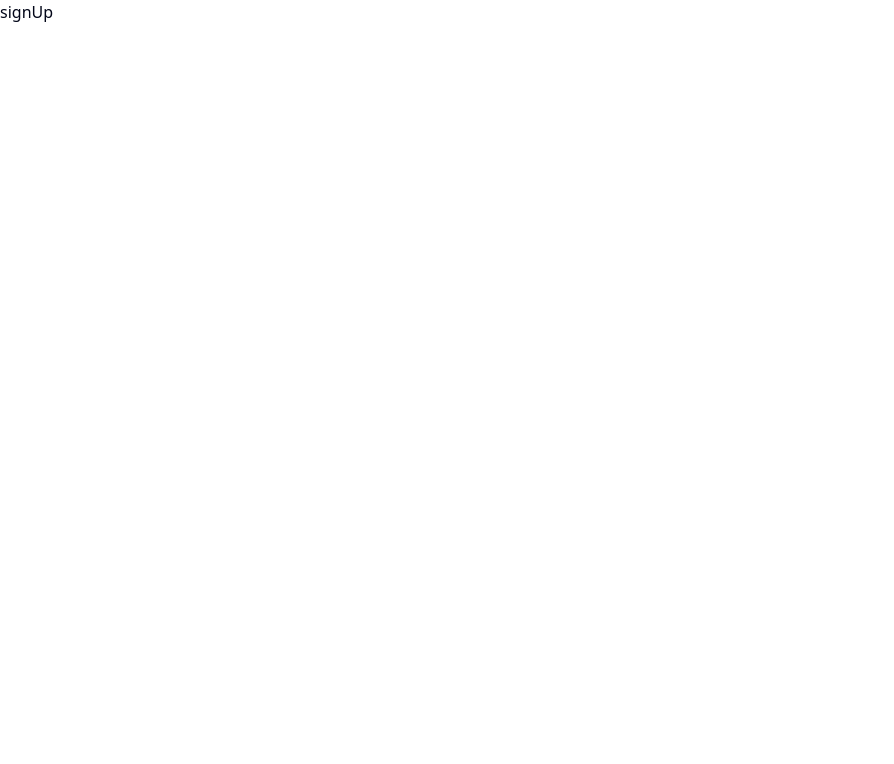
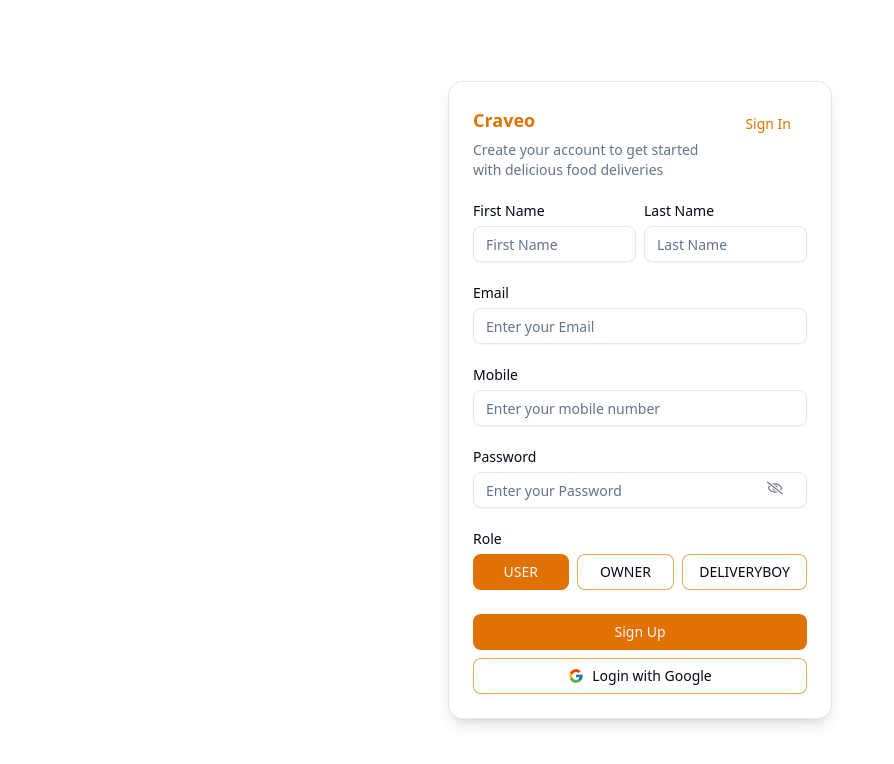
Before and after one commit to ShreyaSheth/food-delivery-app, a React (Vite) app in the folder frontend/: page /signup in a window 1280 px wide. Shown: the top 764 px of the page, without its empty margins (0-894 px from the left). Built offline with nearby package versions, Linux system fonts and the light colour scheme.

Commit message:
Added UI for signup and signin page, API call for post request

```diff
--- a/frontend/package.json
+++ b/frontend/package.json
@@ -13,6 +13,7 @@
     "@radix-ui/react-label": "^2.1.7",
     "@radix-ui/react-slot": "^1.2.3",
     "@tailwindcss/vite": "^4.1.13",
+    "axios": "^1.12.2",
     "class-variance-authority": "^0.7.1",
     "clsx": "^2.1.1",
     "lucide-react": "^0.544.0",
--- a/frontend/src/App.jsx
+++ b/frontend/src/App.jsx
@@ -3,6 +3,7 @@
 import SignUp from "./pages/signUp";
 import SignIn from "./pages/SignIn";
 
+export const serverUrl = "http://localhost:8000";
 function App() {
   return (
     <Routes>
--- a/frontend/src/components/ui/button.jsx
+++ b/frontend/src/components/ui/button.jsx
@@ -1,8 +1,8 @@
-import * as React from "react"
-import { Slot } from "@radix-ui/react-slot"
+import * as React from "react";
+import { Slot } from "@radix-ui/react-slot";
 import { cva } from "class-variance-authority";
 
-import { cn } from "@/lib/utils"
+import { cn } from "@/lib/utils";
 
 const buttonVariants = cva(
   "inline-flex items-center justify-center gap-2 whitespace-nowrap rounded-md text-sm font-medium transition-all disabled:pointer-events-none disabled:opacity-50 [&_svg]:pointer-events-none [&_svg:not([class*='size-'])]:size-4 shrink-0 [&_svg]:shrink-0 outline-none focus-visible:border-ring focus-visible:ring-ring/50 focus-visible:ring-[3px] aria-invalid:ring-destructive/20 dark:aria-invalid:ring-destructive/40 aria-invalid:border-destructive",
@@ -10,15 +10,17 @@
     variants: {
       variant: {
         default: "bg-primary text-primary-foreground hover:bg-primary/90",
+        craveo: "bg-amber-600 text-primary-foreground hover:bg-amber-600/90",
         destructive:
           "bg-destructive text-white hover:bg-destructive/90 focus-visible:ring-destructive/20 dark:focus-visible:ring-destructive/40 dark:bg-destructive/60",
         outline:
-          "border bg-background shadow-xs hover:bg-accent hover:text-accent-foreground dark:bg-input/30 dark:border-input dark:hover:bg-input/50",
+          "border border-amber-600/60 bg-background shadow-xs hover:bg-accent hover:text-accent-foreground dark:bg-input/30 dark:border-input dark:hover:bg-input/50",
         secondary:
           "bg-secondary text-secondary-foreground hover:bg-secondary/80",
         ghost:
           "hover:bg-accent hover:text-accent-foreground dark:hover:bg-accent/50",
         link: "text-primary underline-offset-4 hover:underline",
+        transey: "bg-transparent hover:bg-transparent shadow-none",
       },
       size: {
         default: "h-9 px-4 py-2 has-[>svg]:px-3",
@@ -28,27 +30,22 @@
       },
     },
     defaultVariants: {
-      variant: "default",
+      variant: "craveo",
       size: "default",
     },
   }
-)
+);
 
-function Button({
-  className,
-  variant,
-  size,
-  asChild = false,
-  ...props
-}) {
-  const Comp = asChild ? Slot : "button"
+function Button({ className, variant, size, asChild = false, ...props }) {
+  const Comp = asChild ? Slot : "button";
 
   return (
     <Comp
       data-slot="button"
       className={cn(buttonVariants({ variant, size, className }))}
-      {...props} />
+      {...props}
+    />
   );
 }
 
-export { Button, buttonVariants }
+export { Button, buttonVariants };
--- a/frontend/src/pages/SignIn.jsx
+++ b/frontend/src/pages/SignIn.jsx
@@ -1,4 +1,4 @@
-import React from "react";
+import React, { useState } from "react";
 import { Button } from "@/components/ui/button";
 import {
   Card,
@@ -11,17 +11,31 @@
 } from "@/components/ui/card";
 import { Input } from "@/components/ui/input";
 import { Label } from "@/components/ui/label";
+import { FcGoogle } from "react-icons/fc";
+import { useNavigate } from "react-router-dom";
+const SignIn = () => {
+  const navigate = useNavigate();
 
-const SignIn = () => {
+  const [showPassword, setShowPassword] = useState(false);
+  const [email, setEmail] = useState("");
+  const [password, setPassword] = useState("");
+
   return (
-    <Card className="w-full max-w-sm">
+    <div className="min-h-screen w-full flex items-center justify-center">
+      <Card className="w-full max-w-sm shadow-lg">
         <CardHeader>
-        <CardTitle>Login to your account</CardTitle>
+          <CardTitle className="text-amber-600 text-lg">Craveo</CardTitle>
           <CardDescription>
-          Enter your email below to login to your account
+            Sign in your account to get delicious food deliveries
           </CardDescription>
           <CardAction>
-          <Button variant="link">Sign Up</Button>
+            <Button
+              variant="link"
+              className="text-amber-600"
+              onClick={() => navigate("/signup")}
+            >
+              Sign Up
+            </Button>
           </CardAction>
         </CardHeader>
         <CardContent>
@@ -32,34 +46,48 @@
                 <Input
                   id="email"
                   type="email"
-                placeholder="m@example.com"
+                  value={email}
+                  onChange={(e) => setEmail(e.target.value)}
+                  placeholder="Enter your Email"
                   required
                 />
               </div>
-            <div className="grid gap-2">
-              <div className="flex items-center">
+
+              <div className="grid gap-2 relative">
                 <Label htmlFor="password">Password</Label>
-                <a
-                  href="#"
-                  className="ml-auto inline-block text-sm underline-offset-4 hover:underline"
+                <div>
+                  <Input
+                    id="password"
+                    type={showPassword ? "text" : "password"}
+                    value={password}
+                    onChange={(e) => setPassword(e.target.value)}
+                    placeholder="Enter your Password"
+                    required
+                  />
+                  <Button
+                    variant="transey"
+                    className={
+                      "absolute right-3 top-5 text-gray-500 cursor-pointer"
+                    }
+                    onClick={() => setShowPassword((prev) => !prev)}
                   >
-                  Forgot your password?
-                </a>
+                    {showPassword ? <FaRegEye /> : <FaRegEyeSlash />}
+                  </Button>
                 </div>
-              <Input id="password" type="password" required />
               </div>
             </div>
           </form>
         </CardContent>
         <CardFooter className="flex-col gap-2">
-        <Button type="submit" className="w-full">
-          Login
+          <Button type="submit" className="w-full" onClick={handleSignIn}>
+            Sign In
           </Button>
           <Button variant="outline" className="w-full">
-          Login with Google
+            <FcGoogle /> Login with Google
           </Button>
         </CardFooter>
       </Card>
+    </div>
   );
 };
 
--- a/frontend/src/pages/SignUp.jsx
+++ b/frontend/src/pages/SignUp.jsx
@@ -1,7 +1,165 @@
-import React from "react";
+import React, { useState } from "react";
+import { Button } from "@/components/ui/button";
+import {
+  Card,
+  CardAction,
+  CardContent,
+  CardDescription,
+  CardFooter,
+  CardHeader,
+  CardTitle,
+} from "@/components/ui/card";
+import { Input } from "@/components/ui/input";
+import { Label } from "@/components/ui/label";
+import { FcGoogle } from "react-icons/fc";
+import { FaRegEyeSlash, FaRegEye } from "react-icons/fa";
+import { useNavigate } from "react-router-dom";
+import axios from "axios";
+import { serverUrl } from "@/App";
 
-const signUp = () => {
-  return <div>signUp</div>;
+const SignUp = () => {
+  const navigate = useNavigate();
+  const [showPassword, setShowPassword] = useState(false);
+  const [role, setRole] = useState("user");
+  const [firstName, setFirstName] = useState("");
+  const [lastName, setLastName] = useState("");
+  const [email, setEmail] = useState("");
+  const [mobile, setMobile] = useState("");
+  const [password, setPassword] = useState("");
+
+  const handleSignUp = async () => {
+    try {
+      const values = { firstName, lastName, email, password, mobile, role };
+      const res = await axios.post(`${serverUrl}/api/auth/signup`, values, {
+        withCredentials: true,
+      });
+      console.log(res);
+    } catch (error) {
+      console.log(error);
+    }
+  };
+  return (
+    <div className="min-h-screen w-full flex items-center justify-center">
+      <Card className="w-full max-w-sm shadow-lg">
+        <CardHeader>
+          <CardTitle className="text-amber-600 text-lg">Craveo</CardTitle>
+          <CardDescription>
+            Create your account to get started with delicious food deliveries
+          </CardDescription>
+          <CardAction>
+            <Button
+              variant="link"
+              className="text-amber-600"
+              onClick={() => navigate("/signin")}
+            >
+              Sign In
+            </Button>
+          </CardAction>
+        </CardHeader>
+        <CardContent>
+          <form>
+            <div className="flex flex-col gap-6">
+              <div className="flex gap-2">
+                <div className="flex-col">
+                  <Label className="mb-2">First Name</Label>
+                  <Input
+                    id="firstName"
+                    type="text"
+                    value={firstName}
+                    onChange={(e) => setFirstName(e.target.value)}
+                    placeholder="First Name"
+                    required
+                  />
+                </div>
+                <div className="flex-col">
+                  <Label className="mb-2">Last Name</Label>
+                  <Input
+                    id="lastName"
+                    type="text"
+                    value={lastName}
+                    onChange={(e) => setLastName(e.target.value)}
+                    placeholder="Last Name"
+                    required
+                  />
+                </div>
+              </div>
+              <div className="grid gap-2">
+                <Label htmlFor="email">Email</Label>
+                <Input
+                  id="email"
+                  type="email"
+                  value={email}
+                  onChange={(e) => setEmail(e.target.value)}
+                  placeholder="Enter your Email"
+                  required
+                />
+              </div>
+              <div className="grid gap-2">
+                <Label>Mobile</Label>
+                <Input
+                  id="mobile"
+                  type="number"
+                  value={mobile}
+                  onChange={(e) => setMobile(e.target.value)}
+                  placeholder="Enter your mobile number"
+                  required
+                />
+              </div>
+              <div className="grid gap-2 relative">
+                <Label htmlFor="password">Password</Label>
+                <div>
+                  <Input
+                    id="password"
+                    type={showPassword ? "text" : "password"}
+                    value={password}
+                    onChange={(e) => setPassword(e.target.value)}
+                    placeholder="Enter your Password"
+                    required
+                  />
+                  <Button
+                    variant="transey"
+                    className={
+                      "absolute right-3 top-5 text-gray-500 cursor-pointer"
+                    }
+                    onClick={() => setShowPassword((prev) => !prev)}
+                  >
+                    {showPassword ? <FaRegEye /> : <FaRegEyeSlash />}
+                  </Button>
+                </div>
+              </div>
+              <div className="grid gap-2">
+                <Label>Role</Label>
+                <div className="relative flex gap-2">
+                  {["user", "owner", "deliveryBoy"].map((item) => (
+                    <Button
+                      key={item}
+                      onClick={() => setRole(item)}
+                      className="flex-1 transition-colors cursor-pointer"
+                      variant={role === item ? "craveo" : "outline"}
+                    >
+                      {item.toUpperCase()}
+                    </Button>
+                  ))}
+                </div>
+              </div>
+            </div>
+          </form>
+        </CardContent>
+        <CardFooter className="flex-col gap-2">
+          <Button
+            type="submit"
+            className="w-full cursor-pointer"
+            onClick={handleSignUp}
+          >
+            Sign Up
+          </Button>
+          <Button variant="outline" className="w-full">
+            <FcGoogle /> Login with Google
+          </Button>
+        </CardFooter>
+      </Card>
+    </div>
+  );
 };
 
-export default signUp;
+export default SignUp;
```
Also changed, not shown: 2 other files (tests, documents, lock files or other folders). Lines whose indentation alone changed are shown as unchanged.
